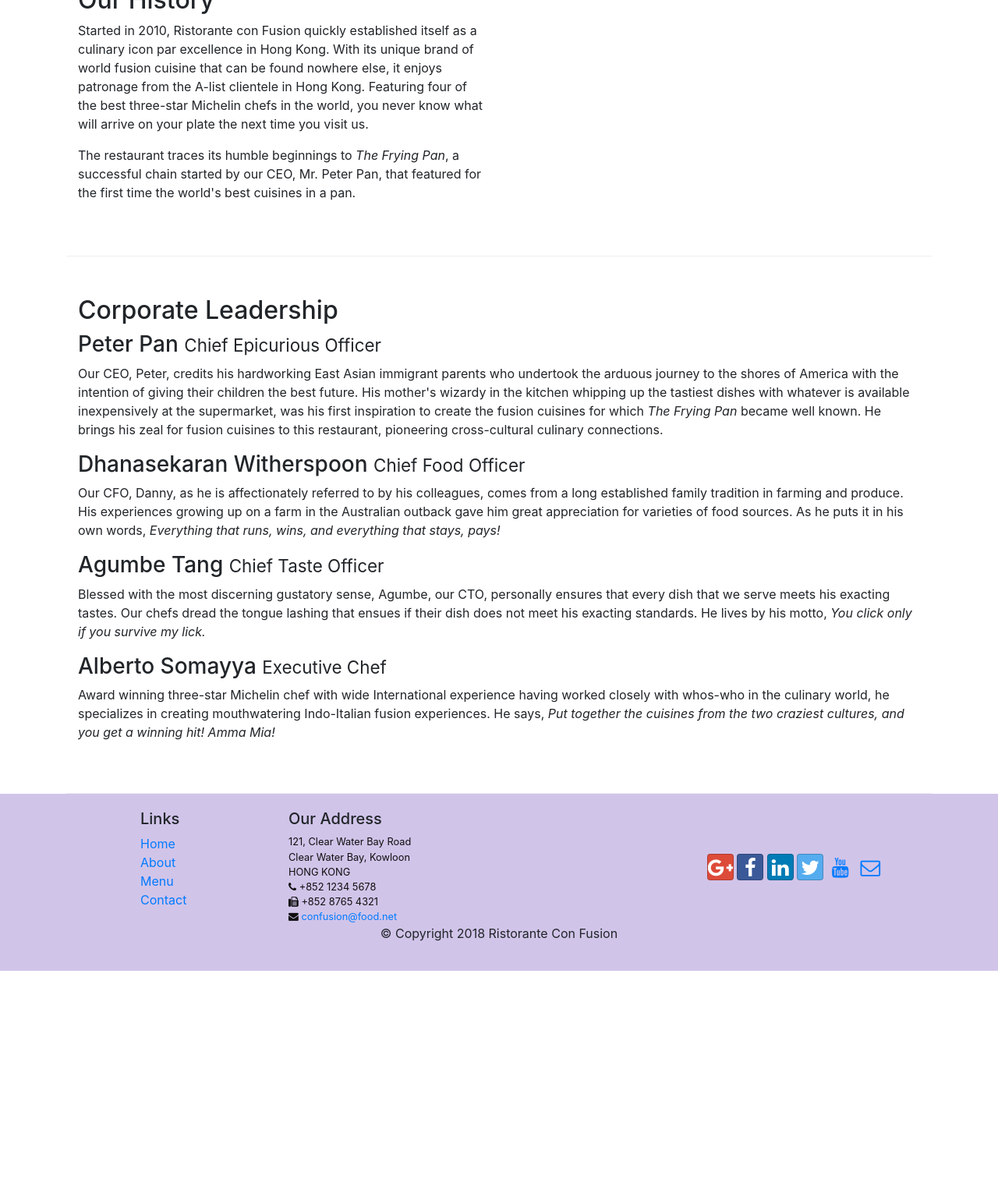
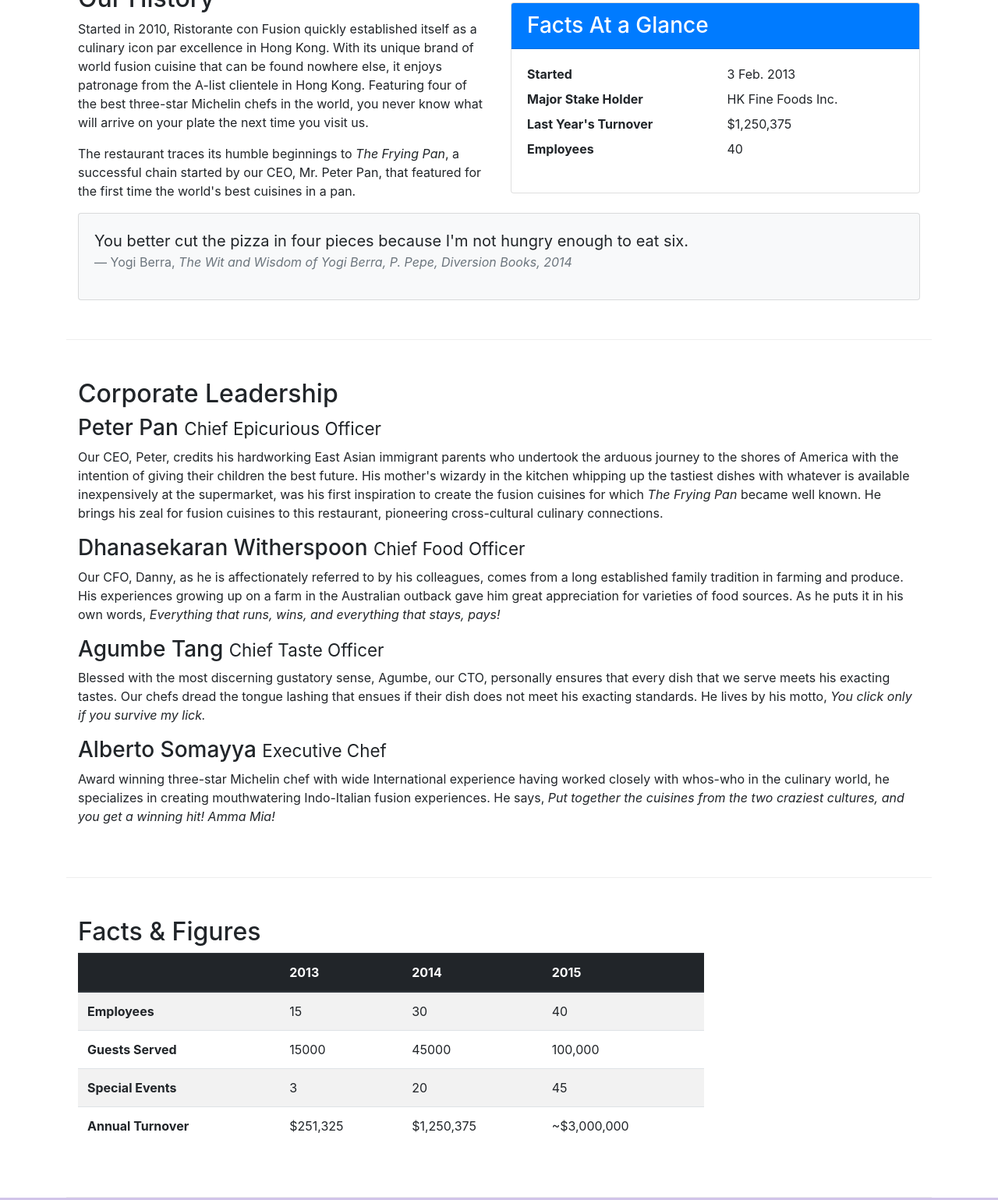
Before and after one commit to Satwinders1015/bootstarp, a website: page aboutus.html in a window 1280 px wide. Shown: the part 536-2075 px from the top of the page at 78% size. Before the commit the page ends 1781 px from the top, so only its background shows below. Drawn offline with nearby package versions, Linux system fonts and the light colour scheme.

Commit message:
Tables and Cards

```diff
--- a/aboutus.html
+++ b/aboutus.html
@@ -58,6 +58,7 @@
                <h3>About Us</h3>
                <hr>
             </div>
+
         </div>
 
         <div class="row row-content align-items-center">
@@ -66,7 +67,34 @@
                 <p>Started in 2010, Ristorante con Fusion quickly established itself as a culinary icon par excellence in Hong Kong. With its unique brand of world fusion cuisine that can be found nowhere else, it enjoys patronage from the A-list clientele in Hong Kong.  Featuring four of the best three-star Michelin chefs in the world, you never know what will arrive on your plate the next time you visit us.</p>
                 <p>The restaurant traces its humble beginnings to <em>The Frying Pan</em>, a successful chain started by our CEO, Mr. Peter Pan, that featured for the first time the world's best cuisines in a pan.</p>
             </div>
-            <div class="col col-sm align-items-center">
+            <div class="col-12 col-sm-6">
+                <div class="card">
+                    <h3 class="card-header bg-primary text-white">Facts At a Glance</h3>
+                    <div class="card-body">
+                        <dl class="row">
+                            <dt class="col-6">Started</dt>
+                            <dd class="col-6">3 Feb. 2013</dd>
+                            <dt class="col-6">Major Stake Holder</dt>
+                            <dd class="col-6">HK Fine Foods Inc.</dd>
+                            <dt class="col-6">Last Year's Turnover</dt>
+                            <dd class="col-6">$1,250,375</dd>
+                            <dt class="col-6">Employees</dt>
+                            <dd class="col-6">40</dd>
+                        </dl>
+                    </div>
+                </div>
+            </div>
+            <div class="col-12">
+                <div class="card card-body bg-light">
+                    <blockquote class="blockquote">
+                        <p class="mb-0">You better cut the pizza in four pieces because
+                            I'm not hungry enough to eat six.</p>
+                        <footer class="blockquote-footer">Yogi Berra,
+                            <cite title="Source Title">The Wit and Wisdom of Yogi Berra,
+                            P. Pepe, Diversion Books, 2014</cite>
+                        </footer>
+                    </blockquote>
+                </div>
             </div>
         </div>
 
@@ -84,6 +112,53 @@
                 <p class="d-none d-sm-block">Award winning three-star Michelin chef with wide International experience having worked closely with whos-who in the culinary world, he specializes in creating mouthwatering Indo-Italian fusion experiences. He says, <em>Put together the cuisines from the two craziest cultures, and you get a winning hit! Amma Mia!</em></p>
             </div>
        </div>
+       <div class="row row-content">
+        <div class="col-12 col-sm-9">
+            <h2>Facts &amp; Figures</h2>
+            <div class="table-responsive">
+                <table class="table table-striped">
+                    <thead class="thead-dark">
+                        <tr>
+                            <th>&nbsp;</th>
+                            <th>2013</th>
+                            <th>2014</th>
+                            <th>2015</th>
+                        </tr>
+                    </thead>
+                    <tbody>
+                        <tr>
+                            <th>Employees</th>
+                            <td>15</td>
+                            <td>30</td>
+                            <td>40</td>
+                        </tr>
+                        <tr>
+                            <th>Guests Served</th>
+                            <td>15000</td>
+                            <td>45000</td>
+                            <td>100,000</td>
+                        </tr>
+                        <tr>
+                            <th>Special Events</th>
+                            <td>3</td>
+                            <td>20</td>
+                            <td>45</td>
+                        </tr>
+                        <tr>
+                            <th>Annual Turnover</th>
+                            <td>$251,325</td>
+                            <td>$1,250,375</td>
+                            <td>~$3,000,000</td>
+                        </tr>
+                    </tbody>
+                </table>
+            </div>
+
+        </div>
+        <div class="col-12 colsm-3">
+
+        </div>
+</div>
 
     </div>
 
```
Also changed, not shown: index.html (+2 -0 lines).
